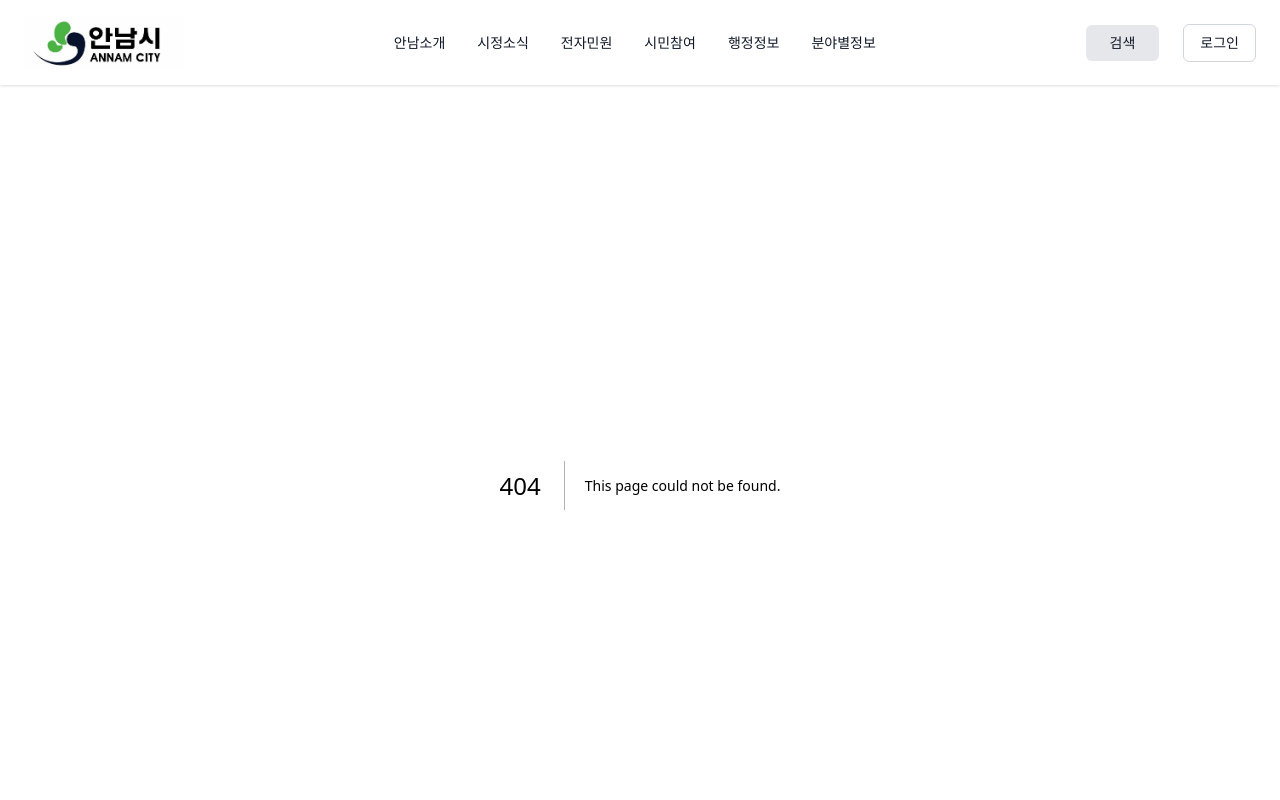
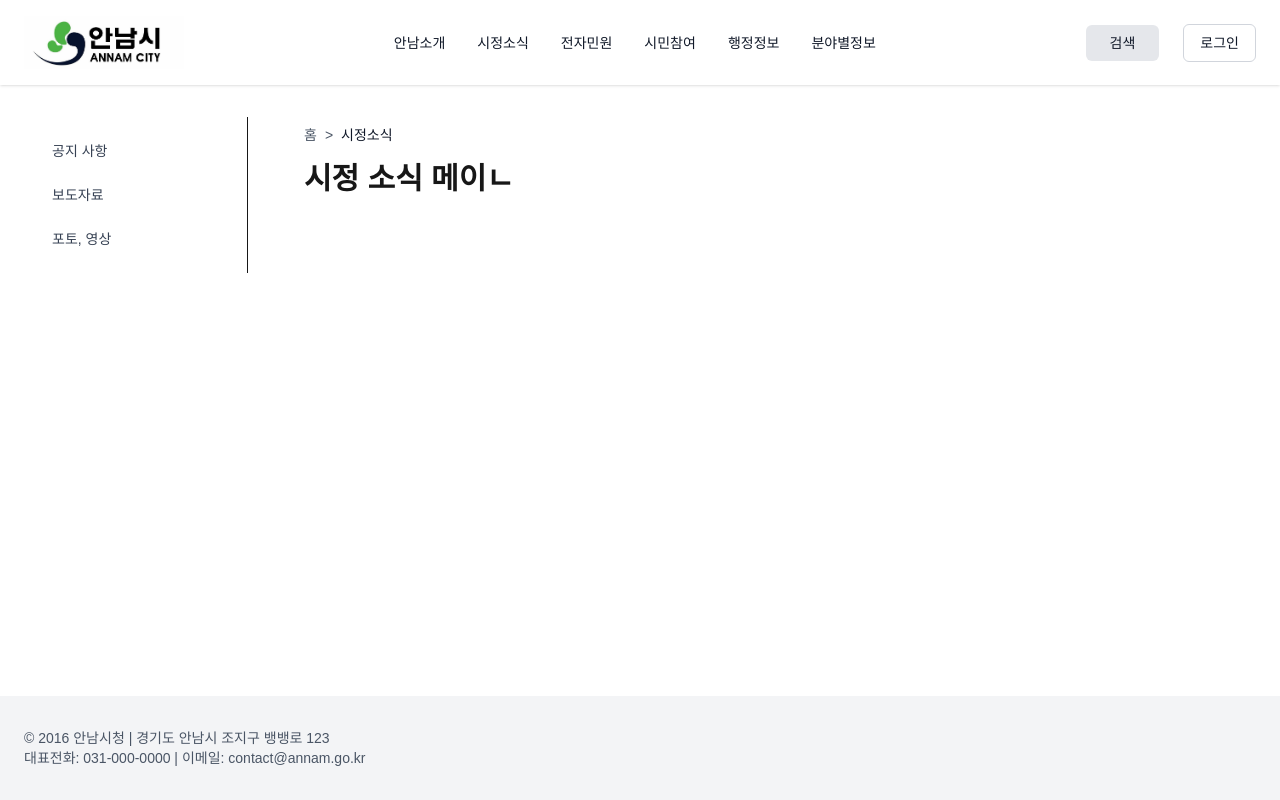
Before and after one commit to lucykim05/Annamcity, a Next.js app: page /news in a window 1280 px wide. Before the commit this address had no page. Shown: the top 800 px of the page. Built offline with nearby package versions, Linux system fonts and the light colour scheme.

Commit message:
feat: create news page

```diff
--- /dev/null
+++ b/src/app/news/layout.tsx
@@ -0,0 +1,20 @@
+import Sidebar from '@/components/common/Sidebar';
+
+const aboutMenu = [
+  { href: '/about/notices', label: '공지 사항' },
+  { href: '/about/press', label: '보도자료' },
+  { href: '/about/media', label: '포토, 영상' },
+];
+
+export default function AboutLayout({
+  children,
+}: {
+  children: React.ReactNode;
+}) {
+  return (
+    <div className="max-w-7xl mx-auto flex px-6 py-8 space-x-8">
+      <Sidebar menuItems={aboutMenu} />
+      <div className="flex-1">{children}</div>
+    </div>
+  );
+}
--- /dev/null
+++ b/src/app/news/page.tsx
@@ -0,0 +1,15 @@
+import Breadcrumb from '@/components/common/Breadcrumb';
+
+export default function NewsPage() {
+  const breadcrumb = [
+    { href: '/', label: '홈' },
+    { href: '/news', label: '시정소식' },
+  ];
+
+  return (
+    <div className="max-w-5xl mx-auto px-6 py-2">
+      <Breadcrumb items={breadcrumb} />
+      <h1 className="text-3xl font-bold">시정 소식 메이ㄴ</h1>
+    </div>
+  );
+}
```
